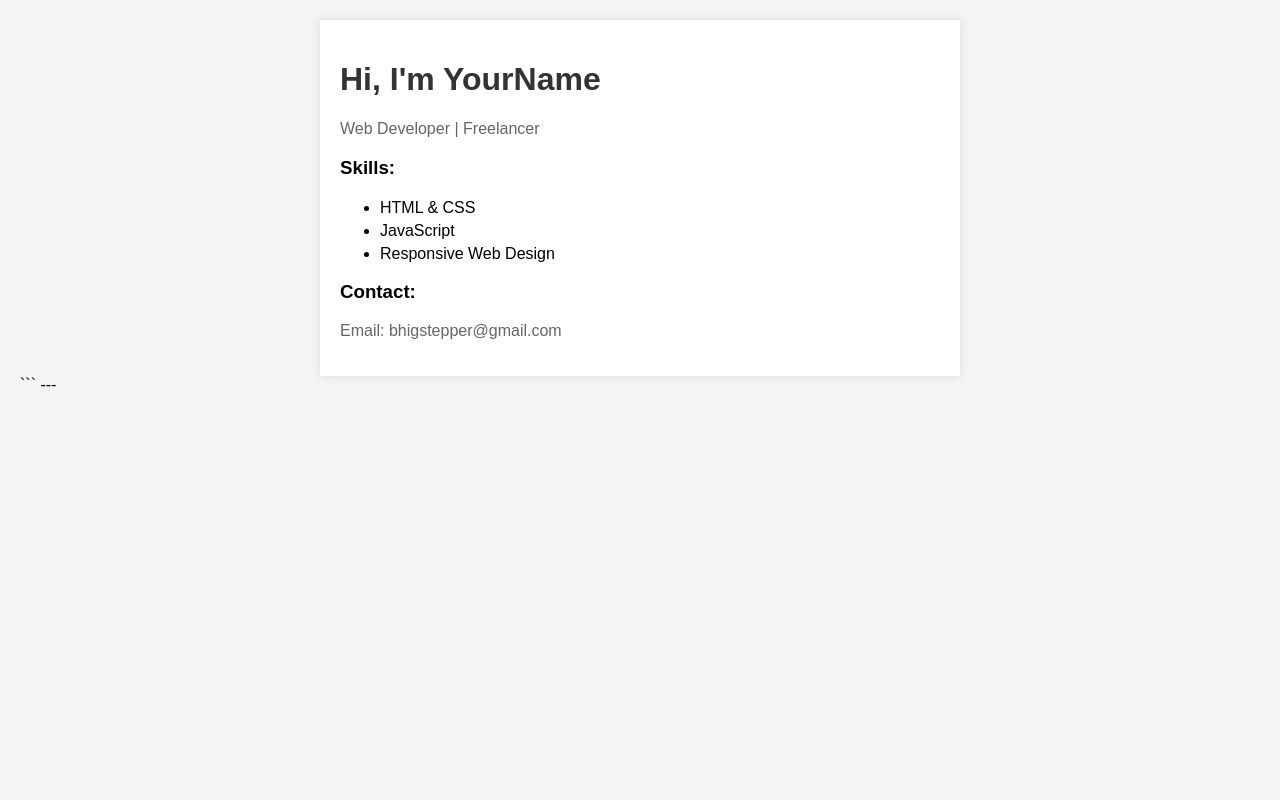
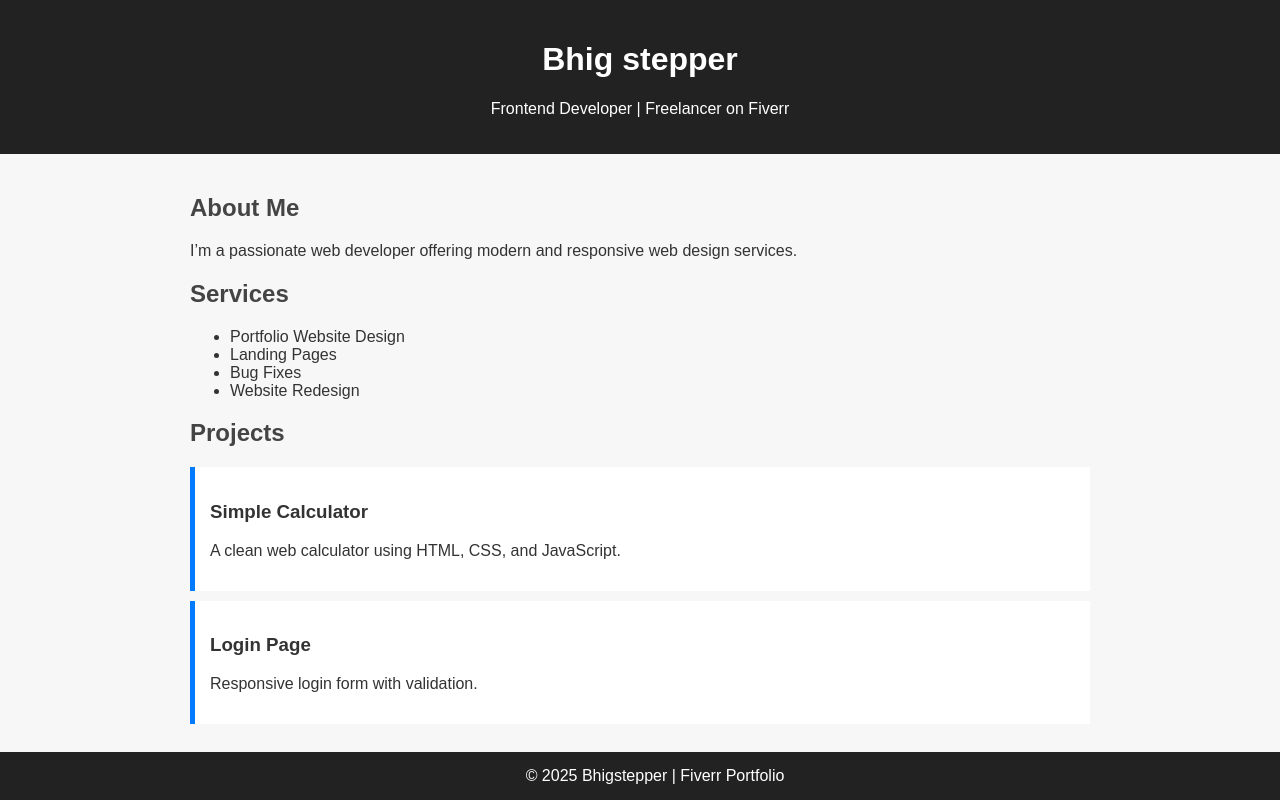
Before and after one commit to soilealihamin-dev/Freelance-portfolio-, a plain HTML site: page index.html in a window 1280 px wide. Drawn offline with Linux system fonts and the light colour scheme.

Commit message:
Add files via upload

````diff
--- a/index.html
+++ b/index.html
@@ -2,33 +2,84 @@
 <!DOCTYPE html>
 <html lang="en">
 <head>
-<meta charset="UTF-8" />
-<meta name="viewport" content="width=device-width, initial-scale=1" />
-<title>My Portfolio</title>
-<style>
-  body { font-family: Arial, sans-serif; background: #f4f4f4; margin: 0; padding: 20px; }
-  .container { max-width: 600px; background: white; padding: 20px; margin: auto; box-shadow: 0 0 10px rgba(0,0,0,0.1);}
-  h1 { color: #333; }
-  p { color: #666; }
-  .skills { margin-top: 20px; }
-  .skills li { margin-bottom: 5px; }
-</style>
+  <meta charset="UTF-8" />
+  <meta name="viewport" content="width=device-width, initial-scale=1.0"/>
+  <title>My Portfolio</title>
+  <style>
+    body {
+      font-family: Arial, sans-serif;
+      background: #f7f7f7;
+      color: #333;
+      margin: 0;
+      padding: 0;
+    }
+
+    header {
+      background: #222;
+      color: #fff;
+      padding: 20px;
+      text-align: center;
+    }
+
+    section {
+      padding: 20px;
+      max-width: 900px;
+      margin: auto;
+    }
+
+    h2 {
+      color: #444;
+    }
+
+    .project {
+      background: #fff;
+      padding: 15px;
+      margin: 10px 0;
+      border-left: 5px solid #007bff;
+    }
+
+    footer {
+      text-align: center;
+      padding: 15px;
+      background: #222;
+      color: white;
+      position: fixed;
+      bottom: 0;
+      width: 100%;
+    }
+  </style>
 </head>
 <body>
-  <div class="container">
-    <h1>Hi, I'm YourName</h1>
-    <p>Web Developer | Freelancer</p>
-    <h3>Skills:</h3>
-    <ul class="skills">
-      <li>HTML & CSS</li>
-      <li>JavaScript</li>
-      <li>Responsive Web Design</li>
+  <header>
+    <h1>Bhig stepper</h1>
+    <p>Frontend Developer | Freelancer on Fiverr</p>
+  </header>
+
+  <section>
+    <h2>About Me</h2>
+    <p>I’m a passionate web developer offering modern and responsive web design services.</p>
+
+    <h2>Services</h2>
+    <ul>
+      <li>Portfolio Website Design</li>
+      <li>Landing Pages</li>
+      <li>Bug Fixes</li><li>Website Redesign</li>
     </ul>
-    <h3>Contact:</h3>
-    <p>Email: bhigstepper@gmail.com</p>
-  </div>
+
+    <h2>Projects</h2>
+    <div class="project">
+      <h3>Simple Calculator</h3>
+      <p>A clean web calculator using HTML, CSS, and JavaScript.</p>
+    </div>
+    <div class="project">
+      <h3>Login Page</h3>
+      <p>Responsive login form with validation.</p>
+    </div>
+  </section>
+
+  <footer>
+    © 2025 Bhigstepper | Fiverr Portfolio
+  </footer>
 </body>
 </html>
 ```
-
----
````
